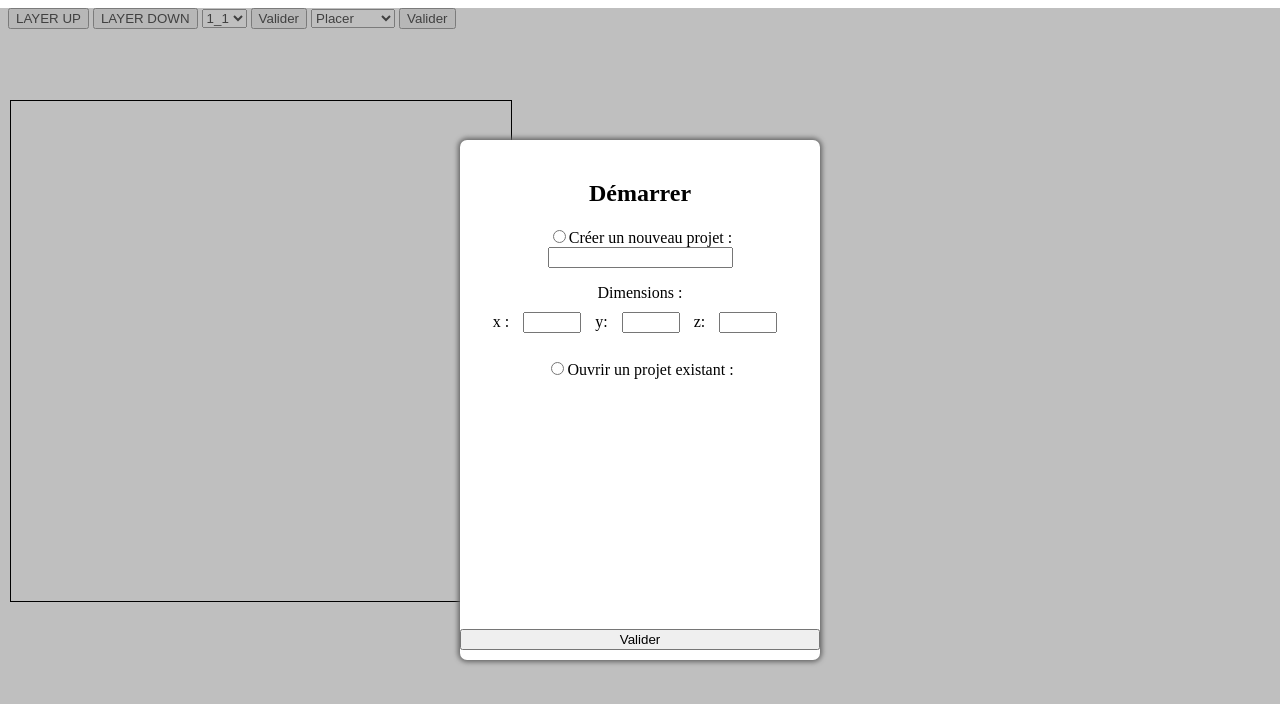
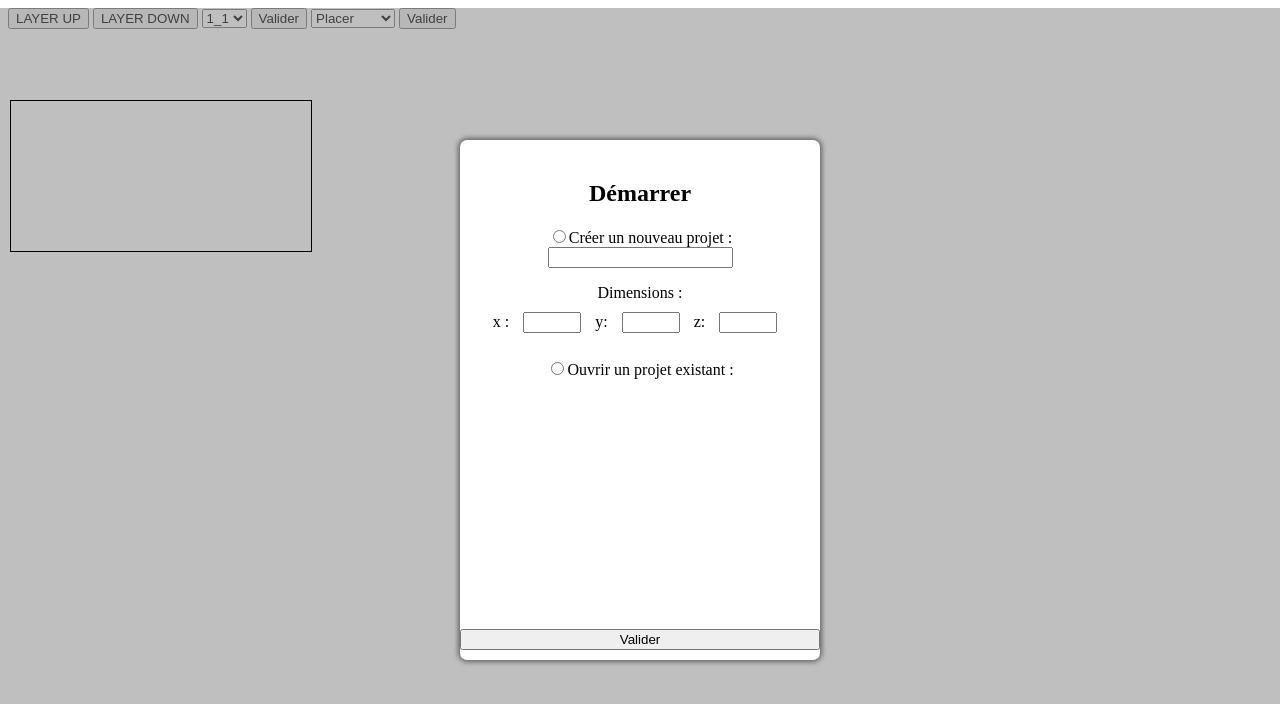
Before and after one commit to EloiZalczer/LegoPrinter, a plain HTML site: page lego_main.html in a window 1280 px wide. Drawn offline with Linux system fonts and the light colour scheme.

```diff
--- a/lego_main.html
+++ b/lego_main.html
@@ -28,15 +28,15 @@
 	    <button id="validate_open_project">Valider</button>
 	  </div>
 	  <div id="start_overlay"></div>
-	  <canvas id="background" width="500" height="500">
+	  <canvas id="background">
 	    Keskispass
 	  </canvas>
-	  <canvas id="layout_canvas" width="500" height="500">
+	  <canvas id="layout_canvas">
 	    Keskispass
 	  </canvas>
 	  <div id="user_canvas">
 	  </div>
-	  <canvas id="overlay" width="500" height="500">
+	  <canvas id="overlay">
 	    Keskispass
 	  </canvas>
 	  <button id="layer_up">LAYER UP</button>
```
